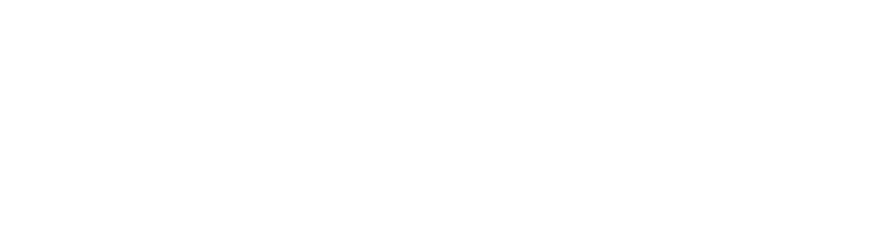
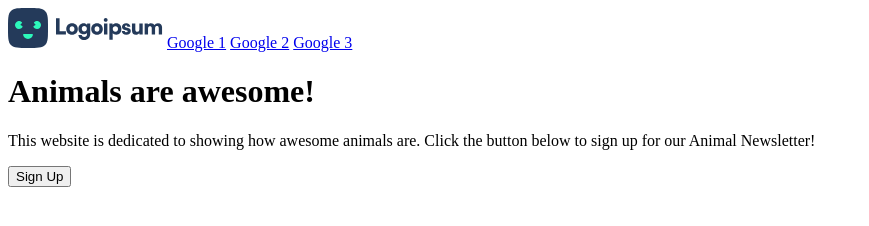
Before and after one commit to cypherbean-io/odin-landing-page, a plain HTML site: page index.html in a window 1280 px wide. Shown: the whole page, without its empty margins (0-869 px from the left). Drawn offline with Linux system fonts and the light colour scheme.

Commit message:
Add content to section one

```diff
--- a/index.html
+++ b/index.html
@@ -7,7 +7,17 @@
   </head>
   <body>
     <div class="one">
-
+      <header>
+        <img src="images/logoipsum.svg" alt="logoipsum logo">
+        <a href="https://www.google.com">Google 1</a>
+        <a href="https://www.google.com">Google 2</a>
+        <a href="https://www.google.com">Google 3</a>
+      </header>
+      <div>
+        <h1>Animals are awesome!</h1>
+        <p>This website is dedicated to showing how awesome animals are. Click the button below to sign up for our Animal Newsletter!</p>
+        <button>Sign Up</button>
+      </div>
     </div>
     <div class="two">
 
```
Also changed, not shown: images/logoipsum.svg (added).
